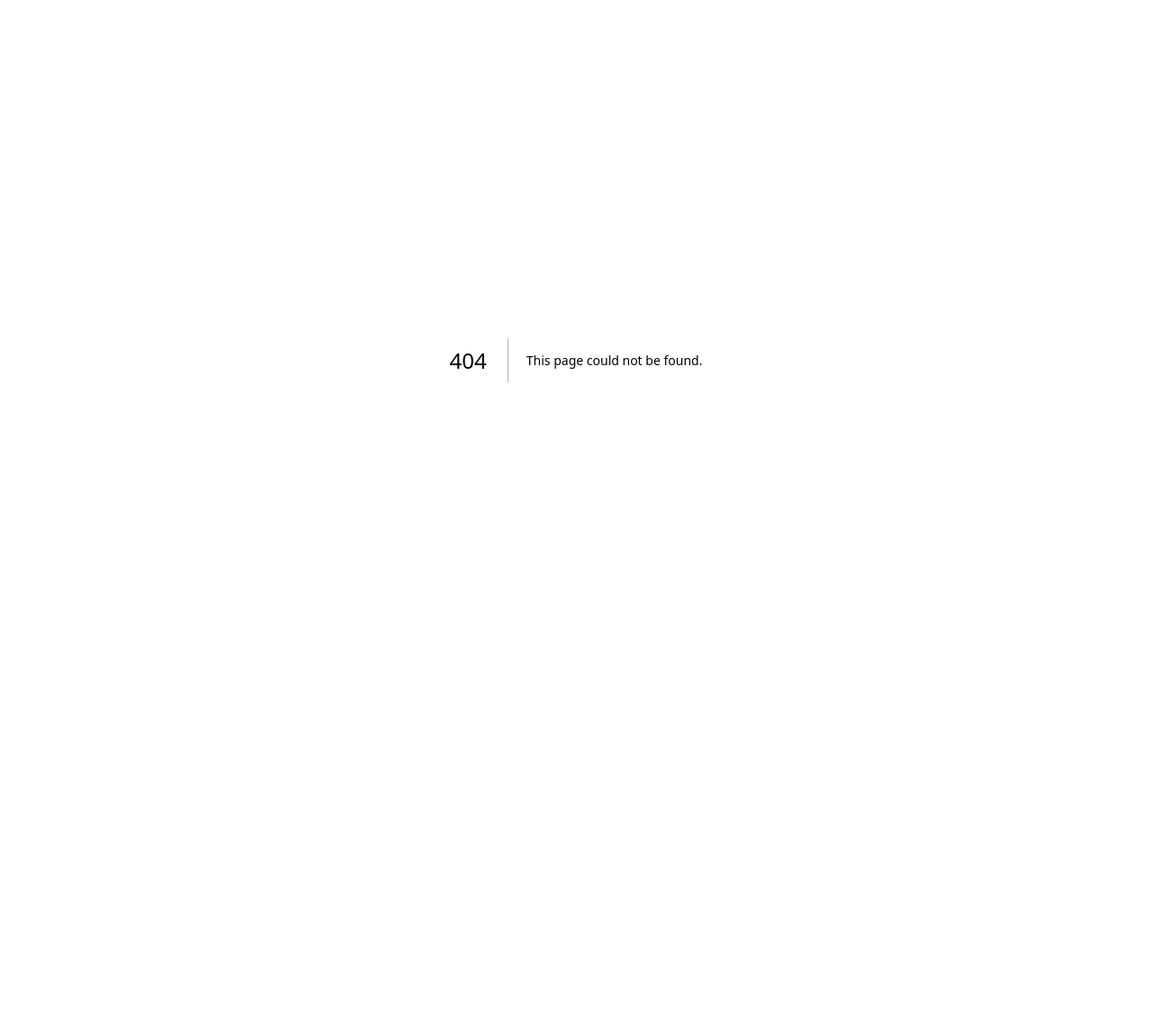
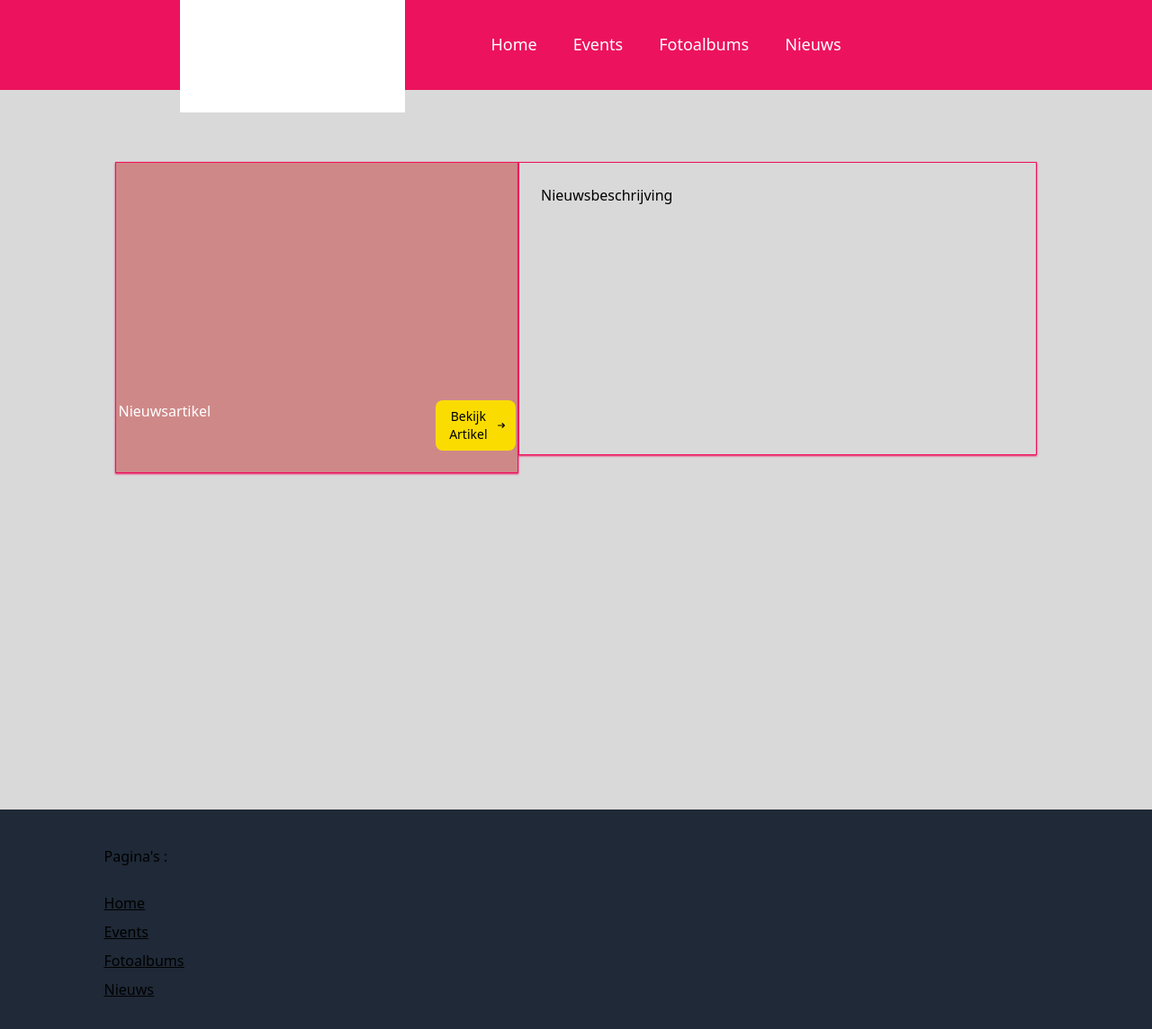
Before and after one commit to LandsEvents/lands-events-next, a Next.js app: page /nieuws in a window 1280 px wide. Before the commit this address had no page. Shown: the top 1144 px of the page at 90% size. Before the commit the page ends 800 px from the top, so only its background shows below. Built offline with nearby package versions, Linux system fonts and the light colour scheme.

Commit message:
header/footer(niet af) + nieuws

```diff
--- a/src/app/layout.js
+++ b/src/app/layout.js
@@ -1,5 +1,7 @@
 import { Inter } from "next/font/google";
 import "./globals.css";
+import Head from 'next/head';
+import { Fragment } from 'react';
 
 const inter = Inter({ subsets: ["latin"] });
 
@@ -10,8 +12,48 @@ export const metadata = {
 
 export default function RootLayout({ children }) {
   return (
-    <html lang="en">
-      <body className={inter.className}>{children}</body>
-    </html>
+      <Fragment>
+          <Head>
+              <html lang="en" className="bg-lands-bg"  />
+          </Head>
+          <div className="w-screen h-[100px] bg-lands-accent flex flex-row justify-center">
+              <div className="ml-[200px] w-1/3 flex flex-row justify-start">
+                <div className="mr-[50px] h-[125px] w-[250px] bg-white">
+                    <a></a>
+                </div>
+              </div>
+              <div className="w-1/3 flex flex-row justify-start">
+                  <ul className="mt-[35px] text-lg text-white flex flex-row space-x-10">
+                      <li className="hover:italic hover:font-bold"><a href="#">Home</a></li>
+                      <li className="hover:italic hover:font-bold"><a href="#">Events</a></li>
+                      <li className="hover:italic hover:font-bold"><a href="#">Fotoalbums</a></li>
+                      <li className="hover:italic hover:font-bold"><a href="#">Nieuws</a></li>
+                  </ul>
+              </div>
+              <div className="w-1/3">
+              </div>
+          </div>
+          {children}
+          <div className="w-screen h-[300px] bg-gray-800 pt-10">
+            <div className="w-1/4 mb-5 flex justify-center">
+                <ul className="space-y-2">
+                    <p className="pb-5">Pagina's :</p>
+                    <li className="underline"><a href="#">Home</a></li>
+                    <li className="underline"><a href="#">Events</a></li>
+                    <li className="underline"><a href="#">Fotoalbums</a></li>
+                    <li className="underline"><a href="#">Nieuws</a></li>
+                </ul>
+            </div>
+              <div className="w-1/4 mt-5 mb-5">
+
+              </div>
+              <div className="w-1/4 mt-5 mb-5">
+
+              </div>
+              <div className="w-1/4 mt-5 mb-5">
+
+              </div>
+          </div>
+      </Fragment>
   );
 }
--- /dev/null
+++ b/src/app/nieuws/page.js
@@ -0,0 +1,46 @@
+import Image from "next/image";
+
+export default function Events() {
+    return(
+        <main className="max-w-screen min-h-screen bg-lands-bg">
+            {/*Main Container v  */}
+            <div className="max-w-screen h-full">
+                {/*Banner*/}
+                <section>
+                    {/*<div className="pt-20 border-b-[1px] border-black bg-lands-accent max-w-screen h-[200px] pb-20">
+                        <div className="flex justify-center">
+                            <h1 className="text-3xl text-white">Fotoalbums</h1>
+                        </div>
+                    </div>*/}
+                </section>
+                {/*Album Grid*/}
+                <section>
+                    <div className="pt-20 max-w-full flex flex-wrap justify-center">
+                        {/*Nieuws Card*/}
+                        <div
+                            className="w-[35%] h-[35%] p-6 bg-lands-achter border border-lands-accent shadow-sm shadow-lands-accent">
+                            <div className="p-[120px]">
+                            </div>
+                            <div className="flex flex-row justify-center space-x-[250px]">
+                                <p className="mb-3 font-normal text-white">Nieuwsartikel</p>
+                                <a href="/nieuws/id" className="inline-flex items-center px-3 py-2 text-sm font-medium text-center text-black bg-lands-geel rounded-lg focus:ring-4 focus:outline-none focus:ring-lands-geel">
+                                Bekijk Artikel
+                                <svg className="rtl:rotate-180 w-3.5 h-3.5 ms-2" aria-hidden="true"
+                                     xmlns="http://www.w3.org/2000/svg" fill="none" viewBox="0 0 14 10">
+                                    <path stroke="currentColor" stroke-linecap="round" stroke-linejoin="round"
+                                          stroke-width="2" d="M1 5h12m0 0L9 1m4 4L9 9"/>
+                                </svg>
+                                </a>
+                            </div>
+                        </div>
+                        <div
+                            className="w-[45%] h-[35%] p-6 bg-lands-bg border border-lands-accent shadow-sm shadow-lands-accent">
+                            <p className="mb-3 font-normal text-black">Nieuwsbeschrijving</p>
+                            <div className="p-[120px]"></div>
+                        </div>
+                    </div>
+                </section>
+            </div>
+        </main>
+    )
+}
```
